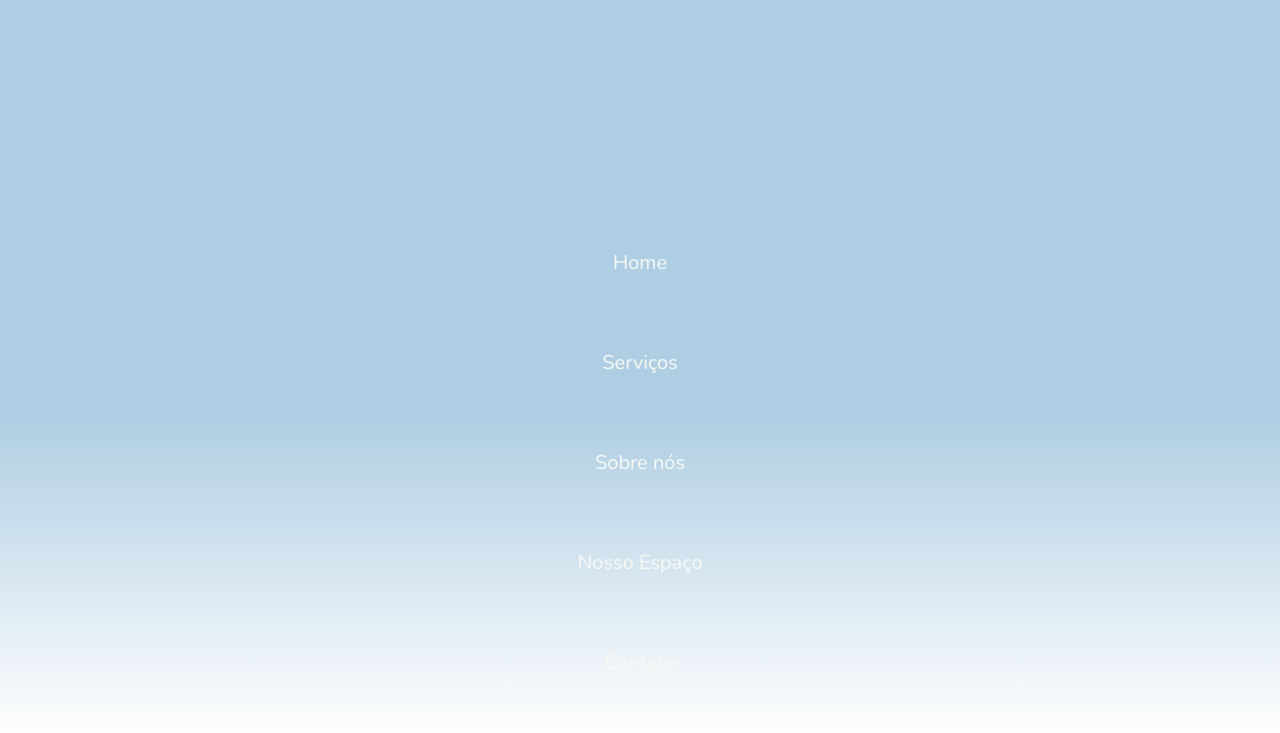
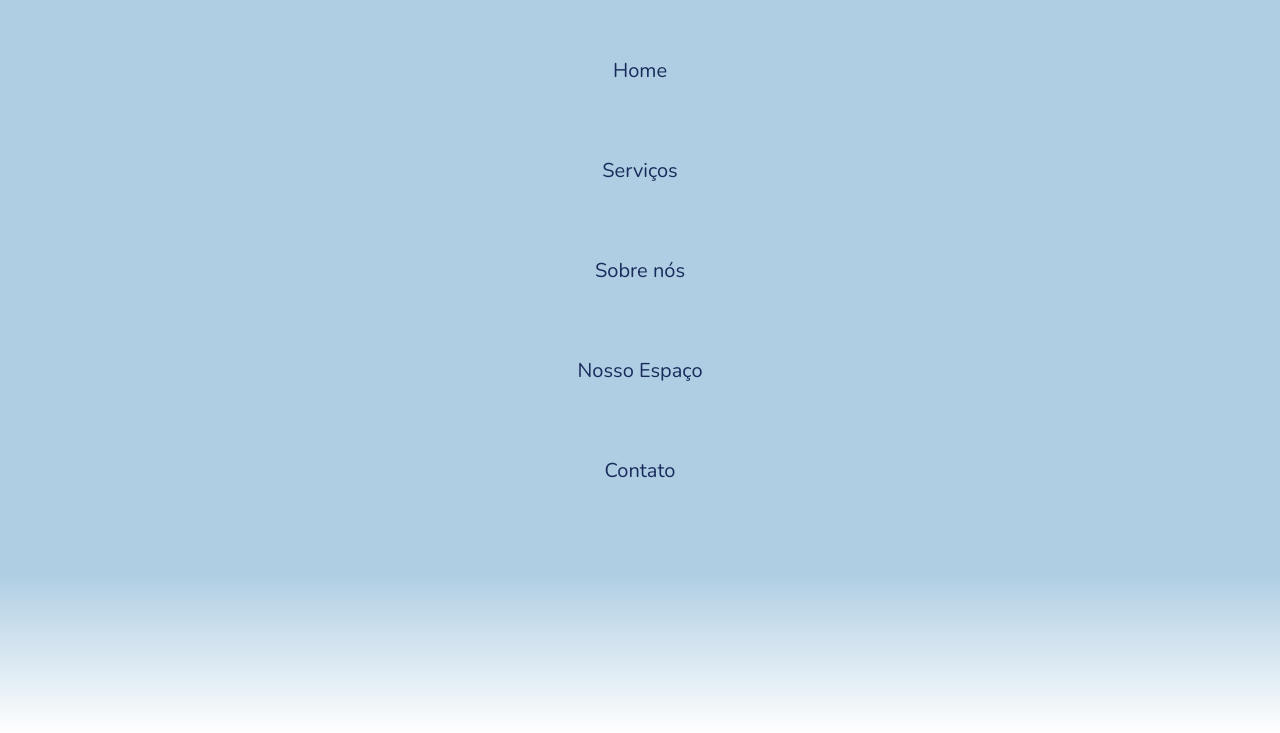
Before and after one commit to J-Inacio/psicoser, a website built with webpack: page src/index.html in a window 1280 px wide. Both pictures are taken after a click on the element 1252 px from the left and 28 px from the top of the page. Shown: the part 67-800 px from the top of the page. Built offline with nearby package versions, Linux system fonts and the light colour scheme.

Commit message:
ajustando cores da página

```diff
--- a/src/index.html
+++ b/src/index.html
@@ -74,7 +74,7 @@
 				<div class="internal-hero-container">
 					<section class="hero-text">
 						<h1 class="nunito-bold">
-							Bem-vindo ao Psicoser Consultório de Psicologia
+							Descubra um espaço de acolhimento e transformação para sua mente!
 						</h1>
 						<aside class="nunito-regular spaced">
 							Nosso espaço foi pensado para proporcionar
--- a/src/styles/layouts/about.css
+++ b/src/styles/layouts/about.css
@@ -6,7 +6,7 @@
     align-items: center;
     width: 100%;
     text-align: left;
-    background-color: #DFD7E6;
+    background-color: #F9F6FE;
     width: auto;
 }
 
--- a/src/styles/layouts/hero.css
+++ b/src/styles/layouts/hero.css
@@ -41,10 +41,10 @@
 .hero-text h1 {
     max-width: 20.3rem;
     text-align: center;
-    font-size: 1.25rem;
-    text-shadow: 0 5px 4px var(--cor-secundaria-azul-escuro);
-    -webkit-text-stroke: 1px var(--cor-secundaria-azul-escuro);
+    font-size: 1.5rem;
+    /* text-shadow: 0 5px 4px var(--cor-secundaria-azul-escuro); */
+    /* -webkit-text-stroke: 1px var(--cor-secundaria-azul-escuro); */
     letter-spacing: .125rem;
-    word-spacing: 4px;
+    word-spacing: 1px;
     padding: .5rem 0rem;
 }
--- a/src/styles/layouts/sidebar.css
+++ b/src/styles/layouts/sidebar.css
@@ -8,7 +8,7 @@
 	background: rgb(175, 206, 227);
 	background: linear-gradient(
 		180deg,
-		rgba(175, 206, 227, 1) 60%,
+		rgba(175, 206, 227, 1) 80%,
 		rgba(254, 254, 254, 1) 100%
 	);
 	display: none;
@@ -20,23 +20,23 @@
 	display: flex;
 	flex-direction: column;
 	align-items: center;
+	padding-top: 4rem;
 	justify-content: baseline;
-    padding-top: 20%;
 	row-gap: 10%;
 }
 
-.mobile-links a {
+.mobile-links li a {
 	font-size: 1.25rem;
 	text-decoration: none;
-	color: var(--cor-fundo-branco);
+	color: var(--cor-secundaria-azul-escuro);
 }
 
 .mobile-links a:visited {
-	color: var(--cor-fundo-branco);
+	color: var(--cor-secundaria-azul-escuro);
 }
 
 .mobile-links a:active {
-	color: var(--cor-secundaria-azul-escuro);
+	color: #000;
 }
 
 #close-icon-div {
--- a/src/styles/layouts/team.css
+++ b/src/styles/layouts/team.css
@@ -5,7 +5,7 @@
     align-items: center;
     justify-content: center;
     flex-wrap: wrap;
-    background-color: #DFD7E6;
+    background-color: #F9F6FE;
     color: var(--cor-secundaria-azul-escuro);
     gap: 1rem;
     padding: 1rem 0rem;
```
